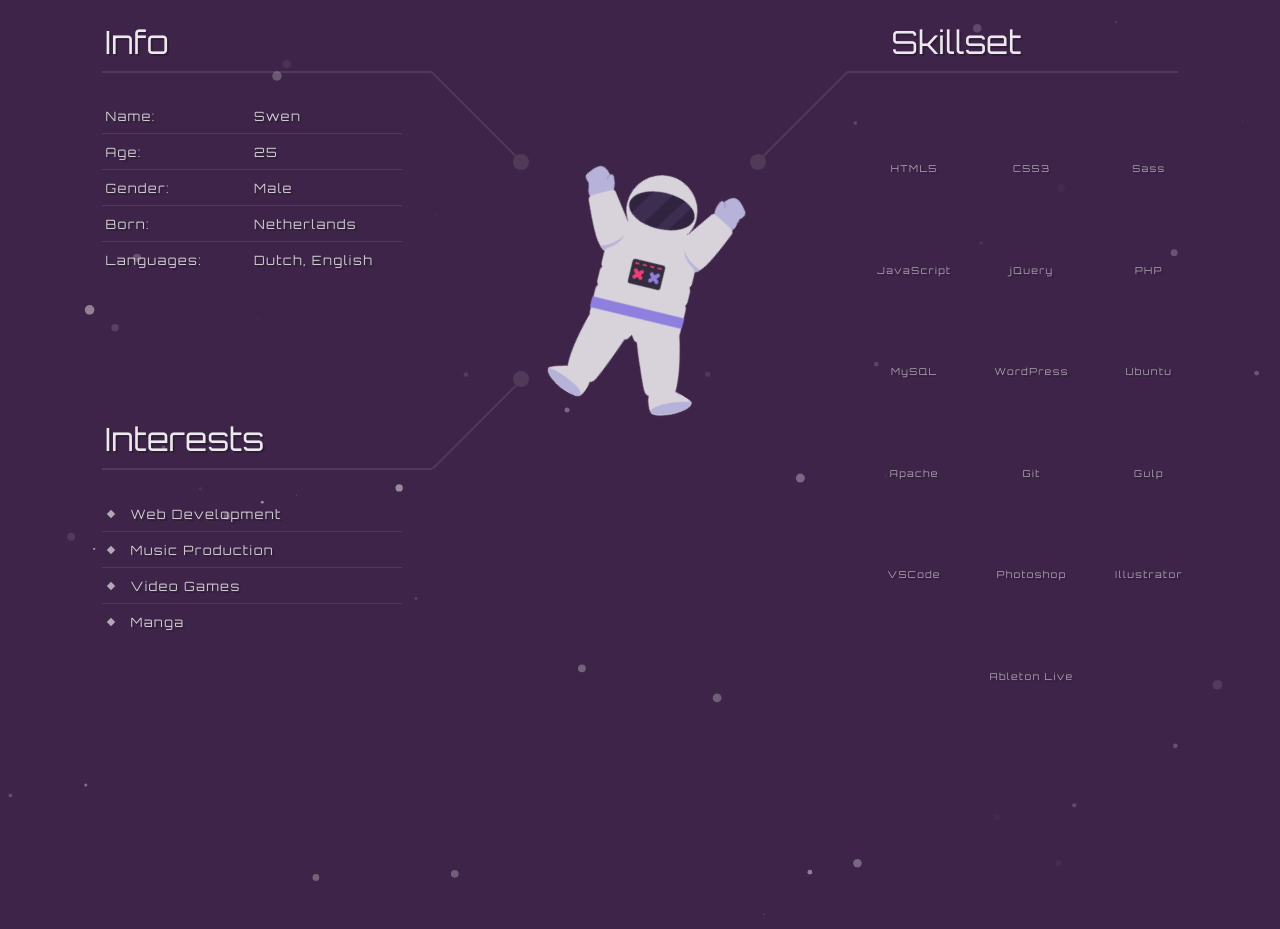
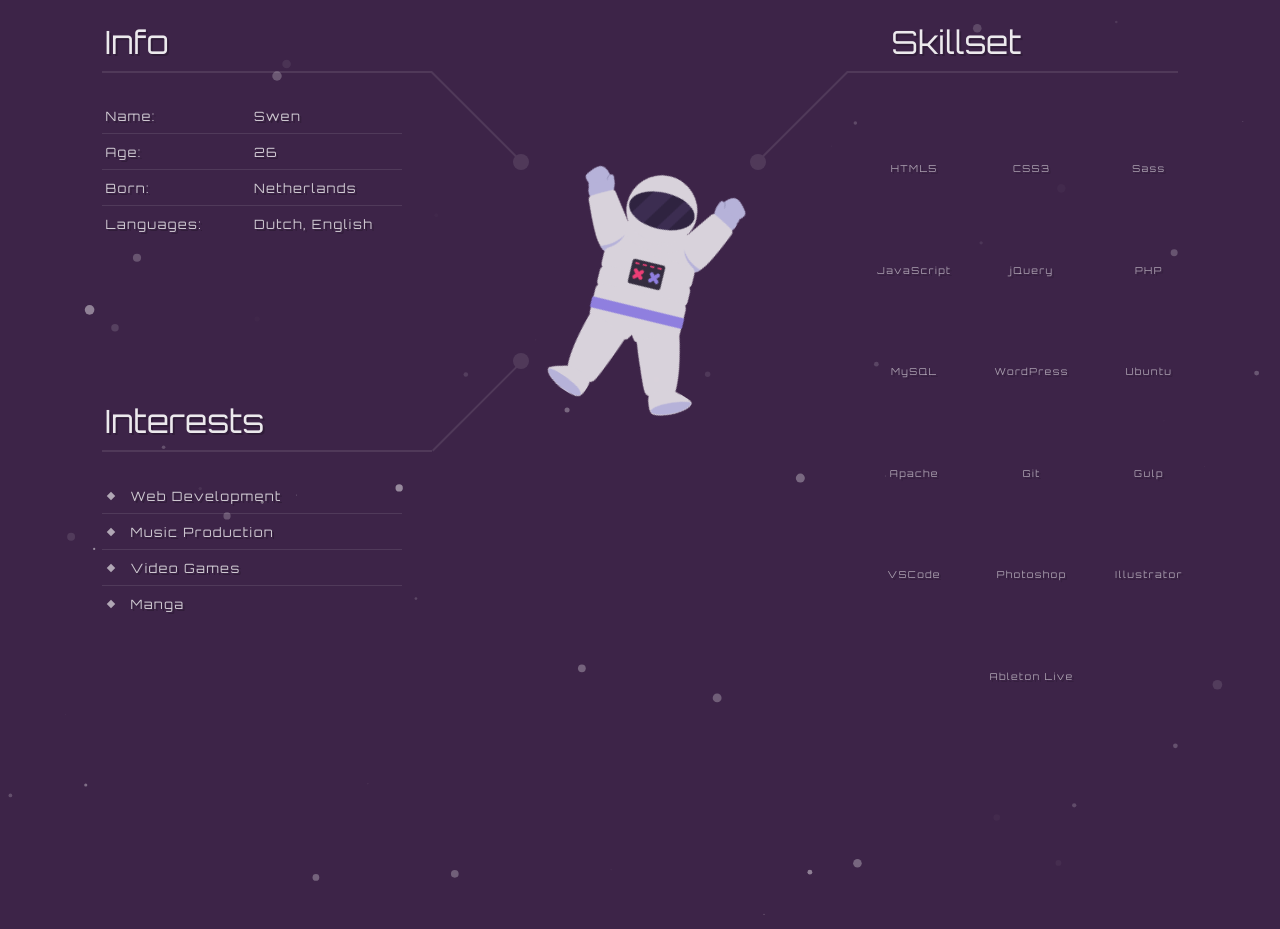
Before and after one commit to SwenneT/swennet.github.io, a plain HTML site: page index.html in a window 1280 px wide. Shown: the part 2320-3249 px from the top of the page. Drawn offline with nearby package versions, Linux system fonts and the light colour scheme.

Commit message:
Update Age

```diff
--- a/index.html
+++ b/index.html
@@ -281,12 +281,7 @@
 
 									<li>
 										<span>Age: </span>
-										<span>25</span>
-									</li>
-
-									<li>
-										<span>Gender: </span>
-										<span>Male</span>
+										<span>26</span>
 									</li>
 
 									<li>
```
